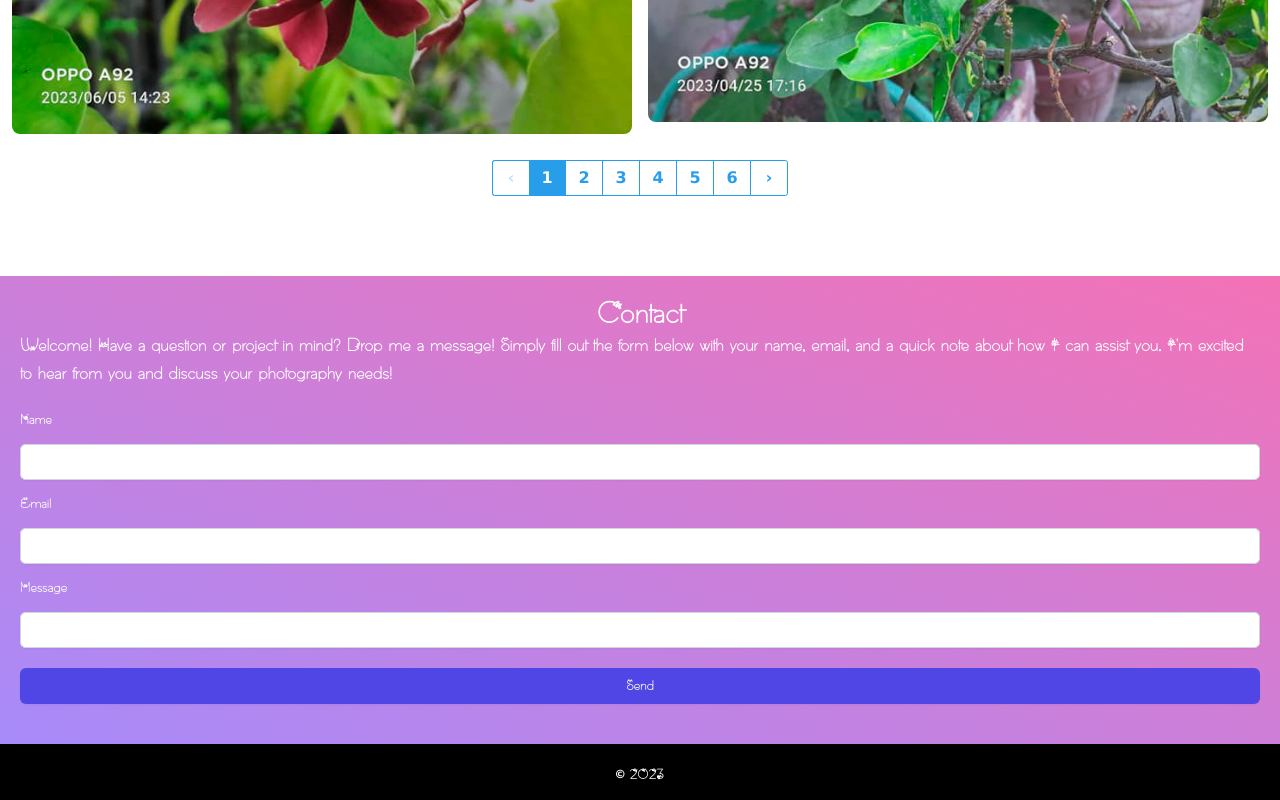
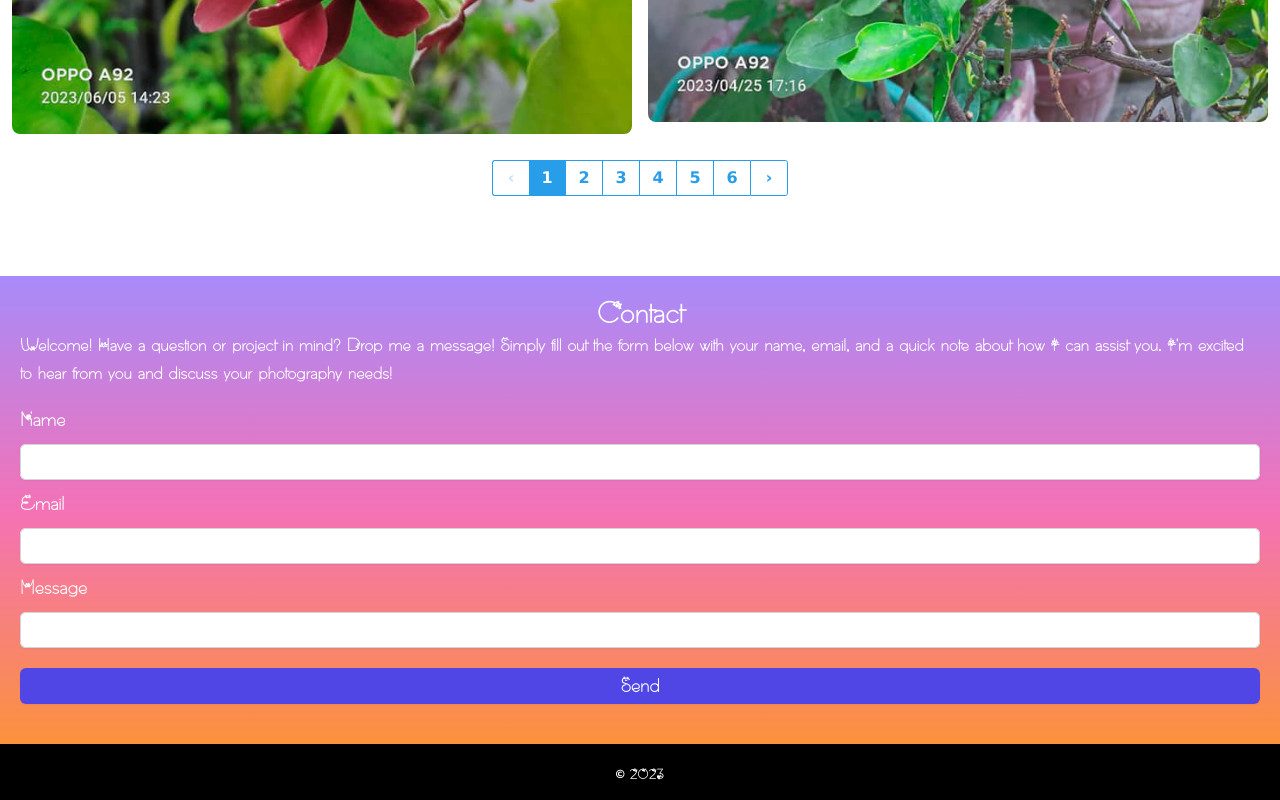
Before and after one commit to markneilcordero/neko-neko-portfolio, a website: page index.html in a window 1280 px wide. Shown: the part 3497-4297 px from the top of the page. Drawn offline with Linux system fonts and the light colour scheme.

Commit message:
changing colors

```diff
--- a/index.html
+++ b/index.html
@@ -48,20 +48,20 @@ p {
 <div id="pagination-container"></div>
 
 <div class="container mx-auto">
-    <div class="p-5 mt-20 text-white bg-gradient-to-tr from-violet-400 to-pink-400">
+    <div class="p-5 mt-20 text-white bg-gradient-to-b from-violet-400 via-pink-400 to-orange-400">
         <h3 class="text-3xl text-center">Contact</h3>
         <p class="text-lg mb-5">Welcome! Have a question or project in mind? Drop me a message! Simply fill out the form below with your name, email, and a quick note about how I can assist you. I'm excited to hear from you and discuss your photography needs!</p>
         <form>
-            <label for="name" class="block text-sm font-bold leading-6 text-lg">Name</label>
+            <label for="name" class="block text-sm font-bold leading-6 text-xl">Name</label>
             <input type="text" name="" class="block w-full rounded-md border-0 py-1.5 text-gray-900 shadow-sm ring-1 ring-inset ring-gray-300 placeholder:text-gray-400 focus:ring-2 focus:ring-inset focus:ring-indigo-600 sm:text-sm sm:leading-6 my-3">
 
-            <label for="email" class="block text-sm font-bold leading-6 text-lg">Email</label>
+            <label for="email" class="block text-sm font-bold leading-6 text-xl">Email</label>
             <input type="email" name="" class="block w-full rounded-md border-0 py-1.5 text-gray-900 shadow-sm ring-1 ring-inset ring-gray-300 placeholder:text-gray-400 focus:ring-2 focus:ring-inset focus:ring-indigo-600 sm:text-sm sm:leading-6 my-3">
 
-            <label for="message" class="block text-sm font-bold leading-6 text-lg">Message</label>
+            <label for="message" class="block text-sm font-bold leading-6 text-xl">Message</label>
             <input type="text" name="" class="block w-full rounded-md border-0 py-1.5 text-gray-900 shadow-sm ring-1 ring-inset ring-gray-300 placeholder:text-gray-400 focus:ring-2 focus:ring-inset focus:ring-indigo-600 sm:text-sm sm:leading-6 my-3">
 
-            <input type="submit" value="Send" class="flex w-full justify-center rounded-md bg-indigo-600 px-3 py-1.5 text-sm font-semibold leading-6 text-white shadow-sm hover:bg-indigo-500 focus-visible:outline focus-visible:outline-2 focus-visible:outline-offset-2 focus-visible:outline-indigo-600 my-5">
+            <input type="submit" value="Send" class="flex w-full justify-center rounded-md bg-indigo-600 px-3 py-1.5 text-xl font-semibold leading-6 text-white shadow-sm hover:bg-indigo-500 focus-visible:outline focus-visible:outline-2 focus-visible:outline-offset-2 focus-visible:outline-indigo-600 my-5">
         </form>
     </div>
 </div>
```
Also changed, not shown: assets/output.css.
